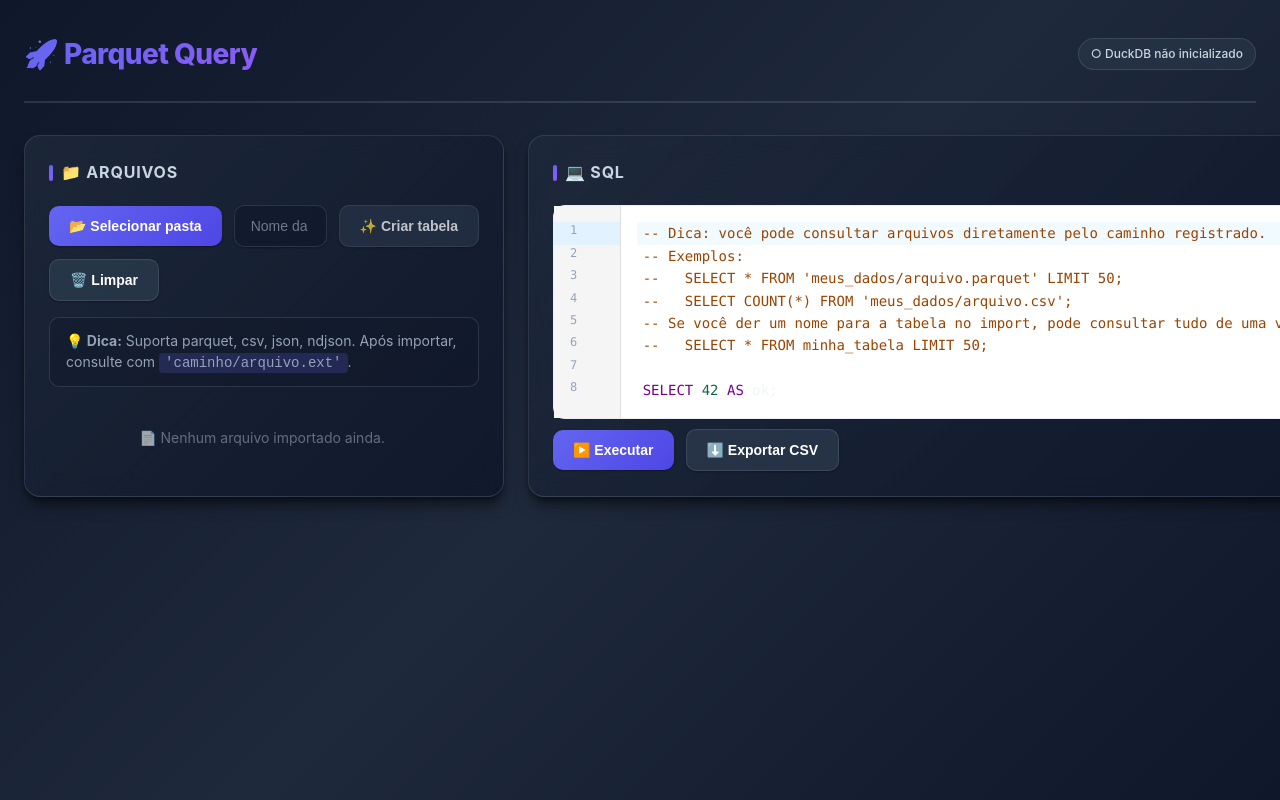
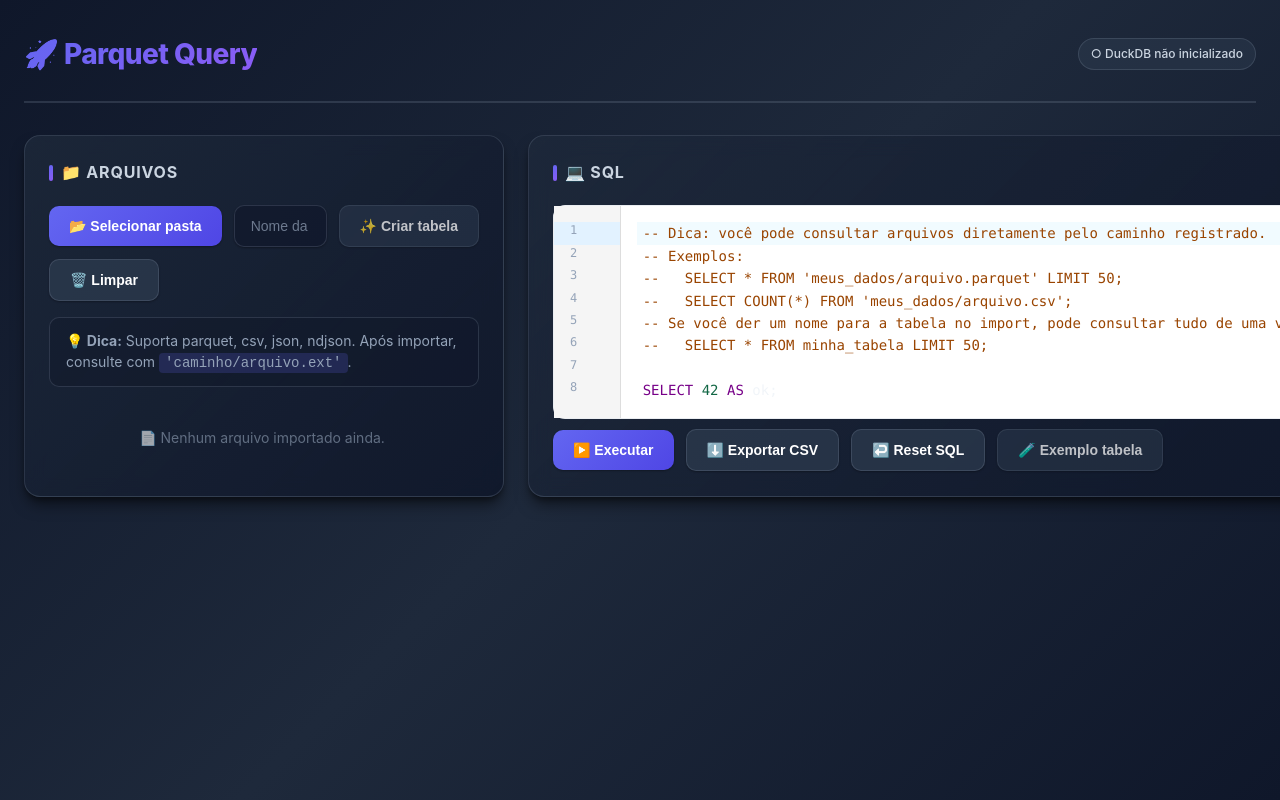
Before and after one commit to dotted-ai/parquet-query, a React (Vite) app: page / in a window 1280 px wide. Shown: the top 800 px of the page. Built offline with nearby package versions, Linux system fonts and the light colour scheme.

Commit message:
Add SQL example generation and reset functionality in the application. Introduce a new function to create example SQL queries for tables and add buttons to reset SQL input and load example queries, enhancing user experience and interaction with the SQL editor.

```diff
--- a/src/App.tsx
+++ b/src/App.tsx
@@ -46,6 +46,11 @@ function parquetPaths(imported: ImportedFile[]) {
   return imported
     .filter((f) => f.path.toLowerCase().endsWith('.parquet'))
     .map((f) => f.path);
+}
+
+function tableExampleSQL(tableName: string) {
+  const ident = sqlIdentifier(tableName);
+  return `-- Exemplo rápido\nSELECT * FROM ${ident} LIMIT 50;`;
 }
 
 export default function App() {
@@ -484,6 +489,31 @@ export default function App() {
             <button className="secondary" onClick={exportCSV} disabled={running || exporting}>
               {exporting ? '⏳ Exportando…' : '⬇️ Exportar CSV'}
             </button>
+            <button
+              className="secondary"
+              onClick={() => {
+                setSql(DEFAULT_SQL);
+                setError('');
+                setResultInfo('');
+                setTable(undefined);
+                setSort(null);
+              }}
+              disabled={running || exporting}
+              title="Restaura o SQL padrão"
+            >
+              ↩️ Reset SQL
+            </button>
+            <button
+              className="secondary"
+              onClick={() => {
+                setSql(tableExampleSQL(parquetTableName));
+                setError('');
+              }}
+              disabled={running || exporting || !parquetTableName.trim()}
+              title="Coloca um SELECT pronto para a tabela criada"
+            >
+              🧪 Exemplo tabela
+            </button>
             {resultInfo ? <span className="pill ok">{resultInfo}</span> : null}
           </div>
 
```
